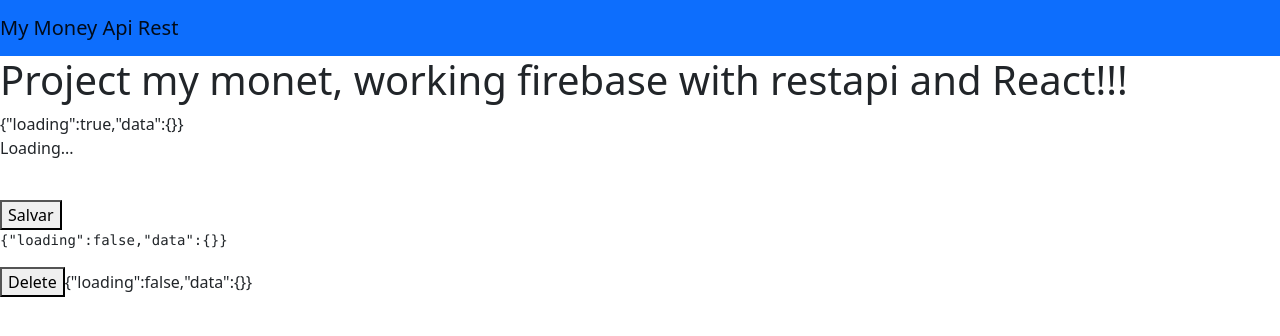
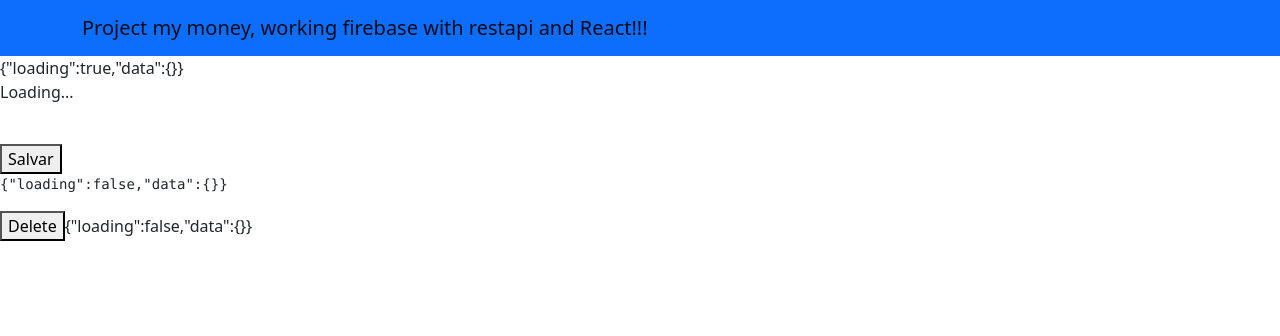
Before and after one commit to felipe-programador-18/restapi-firebase, a React (Create React App) app in the folder myapp/: page / in a window 1280 px wide. Shown: the top 336 px of the page. Built offline with nearby package versions, Linux system fonts and the light colour scheme; no server answers.

Commit message:
c39- modify h4

```diff
--- a/myapp/src/App.js
+++ b/myapp/src/App.js
@@ -29,9 +29,11 @@
     <div>
 
     <nav className='navbar navbar-light bg-primary'>
-    <a className='navbar-brand '> My Money Api Rest</a>
+    <div className='container'>
+    <a className='navbar-brand '> Project my money, working firebase with restapi and React!!!</a>
+
+    </div>
     </nav>
-    <h1>Project my monet, working firebase with restapi and React!!!</h1>
      {JSON.stringify(data)}
      {data.loading && <p>Loading...</p>}
      <br/>
```
